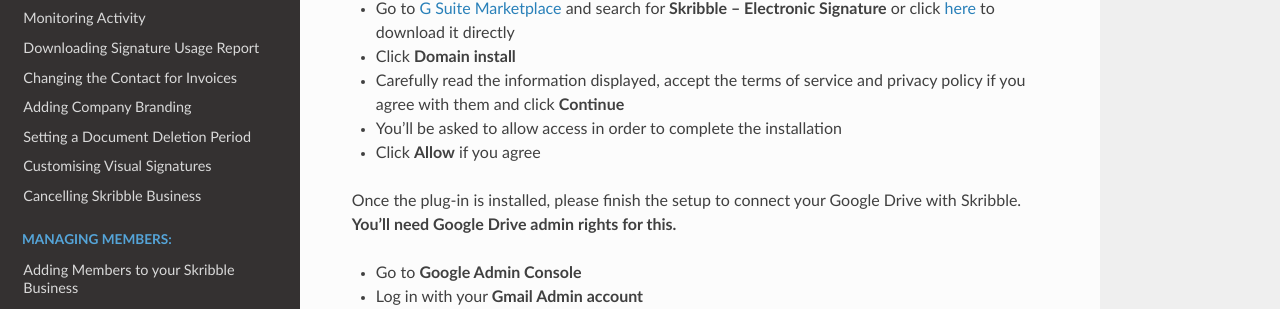
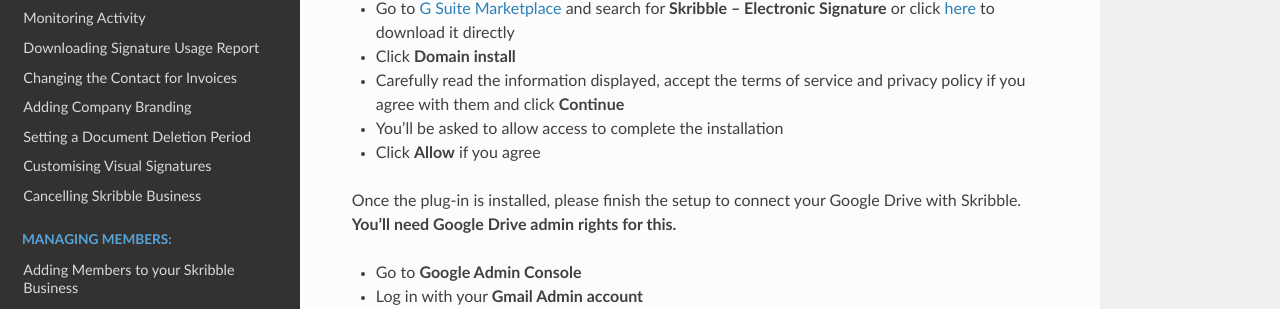
Before and after one commit to matthieu-bt/business-guide, a Sphinx documentation site: the page built from source/integrations/google.rst, in a window 1280 px wide and 900 px high, scrolled down 581 px. Shown: the part 139-448 px from the top of the window. Built offline with Sphinx 7.4.7 and the Read the Docs theme 2.0.0, drawn with Linux system fonts in a browser that asks for light colours.

Commit message:
Typo fixed

```diff
--- a/source/integrations/google.rst
+++ b/source/integrations/google.rst
@@ -31,7 +31,7 @@
 
 - Carefully read the information displayed, accept the terms of service and privacy policy if you agree with them and click **Continue**
 
-- You’ll be asked to allow access in order to complete the installation
+- You’ll be asked to allow access to complete the installation
 
 - Click **Allow** if you agree
 
```
